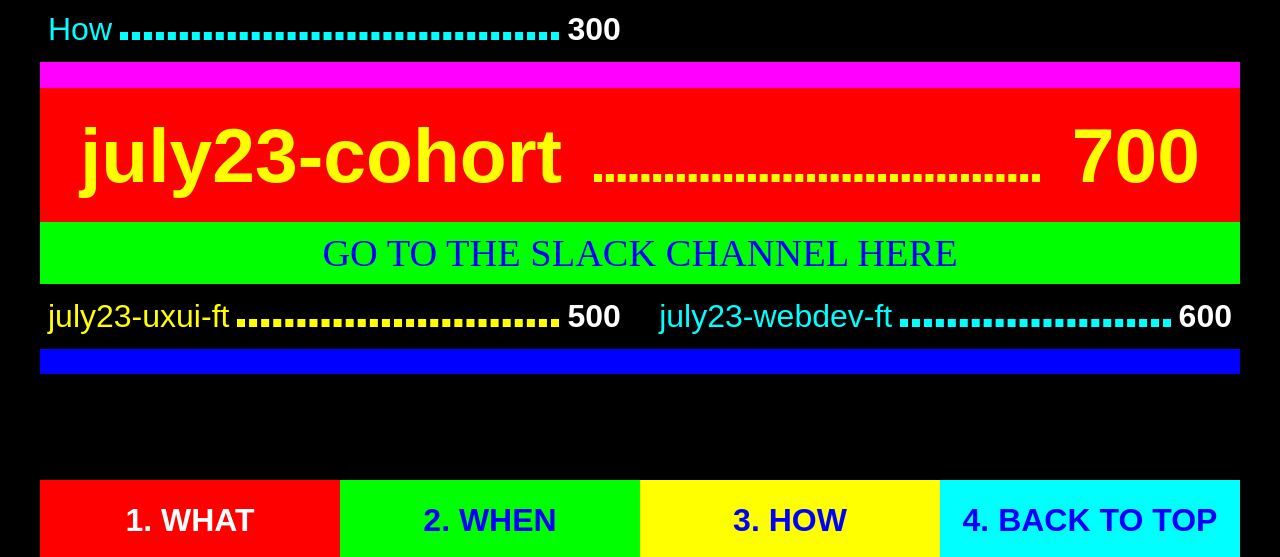
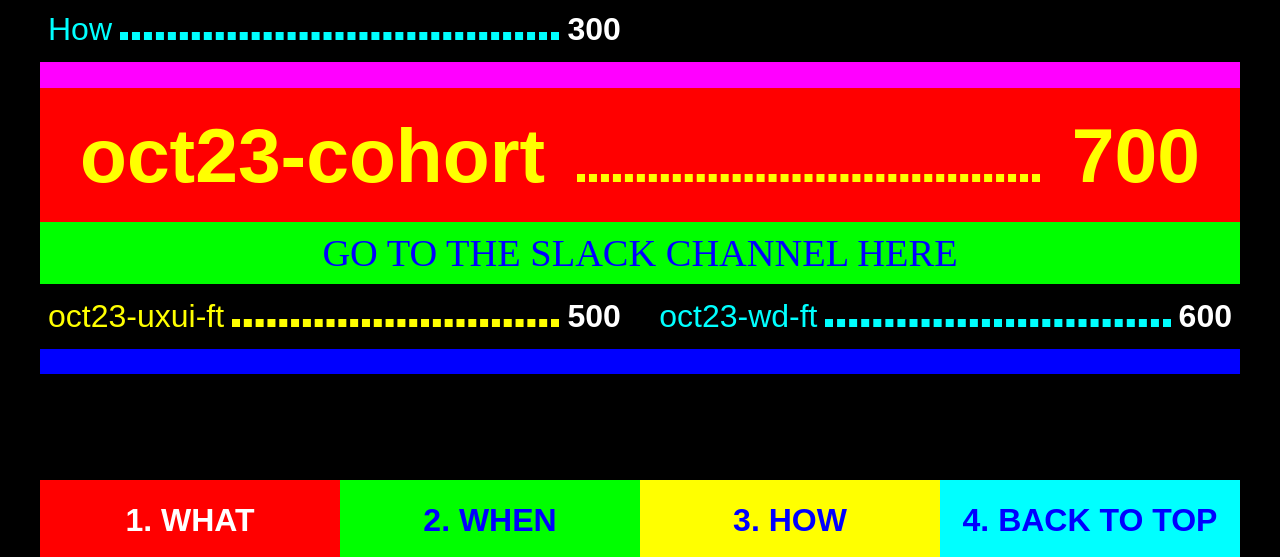
Before and after one commit to ritadomar/design-implementation-exchange, a plain HTML site: page index.html in a window 1280 px wide. Shown: the part 240-797 px from the top of the page. Drawn offline with Linux system fonts and the light colour scheme; a web font is replaced by a local one.

Commit message:
Update index.html

```diff
--- a/index.html
+++ b/index.html
@@ -70,7 +70,7 @@
                     <!-- main slack -->
                     <a href="https://ironhackportugal.slack.com/archives/C05A8DXUSUA" class="channel big"
                         target="_blank">
-                        <p>july23-cohort</p>
+                        <p>oct23-cohort</p>
                         <hr>
                         <p>700</p>
                     </a>
@@ -84,14 +84,14 @@
                 <div class="channels">
                     <!-- ux -->
                     <a href="https://ironhackportugal.slack.com/archives/C05A5FN5HJ9" class="channel" target="_blank">
-                        <p class="yellow">july23-uxui-ft</p>
+                        <p class="yellow">oct23-uxui-ft</p>
                         <hr class="yellow">
                         <p class="white">500</p>
                     </a>
 
                     <!-- dev -->
                     <a href="https://ironhackportugal.slack.com/archives/C05AASRJQ12" class="channel" target="_blank">
-                        <p class="bright-blue">july23-webdev-ft</p>
+                        <p class="bright-blue">oct23-wd-ft</p>
                         <hr class="blue">
                         <p class="white">600</p>
                     </a>
@@ -131,7 +131,7 @@
 
                 <!-- month and day -->
                 <div class="message blue">
-                    <p>Aug 25th</p>
+                    <p>Nov 24th</p>
                 </div>
             </div>
         </section>
```
